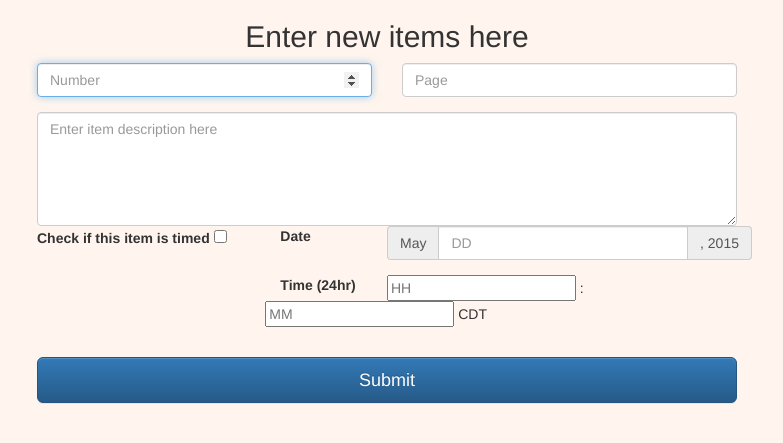
After one commit to hallliu/scav_site, a Django app: page /scav_board/add_item/ in a window 1280 px wide. The commit adds this page. Shown: the top 443 px of the page, without its empty margins (253-1036 px from the left). Run offline with Django 3.2, Linux system fonts and the light colour scheme; some libraries are stand-ins or nearby versions.

Commit message:
added the item submission page

```diff
--- a/scav_board/models.py
+++ b/scav_board/models.py
@@ -6,6 +6,7 @@ class Item(models.Model):
     number = models.IntegerField(db_index=True, unique=True)
     page = models.IntegerField(db_index=True)
     description = models.TextField()
+    expires = models.DateTimeField(blank=True, default=None, null=True)
 
 
 class Comment(models.Model):
--- /dev/null
+++ b/scav_board/static/scav_board/scripts/add_item_page.js
@@ -0,0 +1,44 @@
+var submit_function = function(fields) {
+    $("#submit-status").html("Submitting...");
+    var val_dict = {};
+    for (var key in fields) {
+        if (fields.hasOwnProperty(key))
+            val_dict[key] = fields[key].val();
+    }
+    var options = {
+        data: val_dict,
+        method: "POST",
+        headers: {
+            'X-CSRFToken': $.cookie("csrftoken")
+        },
+        success: function(data) {
+            var num = data["item_number"];
+            $("#submit-status").html("Item " + num + " has been successfully submitted.");
+        },
+        error: function(xhr) {
+            $("#submit-status").html(xhr.responseText);
+        }
+    };
+    $.ajax("/scav_board/add_item/", options);
+    clear_fields(fields);
+};
+
+var clear_fields = function(fields) {
+    for (var key in fields) {
+        if (fields.hasOwnProperty(key))
+            fields[key].val('');
+    }
+    fields["item-expires"].prop("checked", false);
+};
+
+var wrapper = {};
+
+$(document).ready(function() {
+    var all_fields = {};
+    ["item-page", "item-number", "item-description", "item-expires", "exp-day", "exp-hour", "exp-min"].forEach(function(fname) {
+        all_fields[fname] = $("#" + fname);
+    });
+    wrapper.submit_fn = function() {
+        submit_function(all_fields);
+    };
+});
--- /dev/null
+++ b/scav_board/static/scav_board/styles/unified-forms.css
@@ -0,0 +1,25 @@
+#registration-form {
+    max-width: 550px;
+    margin: 0 auto;
+}
+
+.custom-form-header {
+    text-align: center;
+}
+
+.g-recaptcha {
+    margin: 20px auto;
+}
+
+#item-form {
+    max-width: 700px;
+    margin: 0 auto;
+}
+
+.label {
+    margin-left: 5px;
+}
+
+body {
+    background-color: #FFF5EE;
+}
--- /dev/null
+++ b/scav_board/templates/scav_board/add_item_page.html
@@ -0,0 +1,62 @@
+<!DOCTYPE html>
+<html>
+<head lang="en">
+    <title>Add items to the board</title>
+    <meta charset="utf-8">
+    <meta http-equiv="X-UA-Compatible" content="IE=edge">
+    <meta name="viewport" content="width=device-width, initial-scale=1">
+
+    {% load staticfiles %}
+    <link rel="stylesheet" href="https://maxcdn.bootstrapcdn.com/bootstrap/3.3.4/css/bootstrap.min.css">
+    <link rel="stylesheet" href="https://maxcdn.bootstrapcdn.com/bootstrap/3.3.4/css/bootstrap-theme.min.css">
+    <link rel="stylesheet" href="{% static "scav_board/styles/unified-forms.css" %}">
+</head>
+<body>
+    <form id="item-form" method="post" action="javascript:wrapper.submit_fn();">
+        <h2 class="custom-form-header">Enter new items here</h2>
+        <div class="form-group row">
+            <div class="col-lg-6 col-md-6 col-sm-6">
+                <input id="item-number" type="number" name="item_number" class="form-control" placeholder="Number" required autofocus>
+            </div>
+            <div class="col-lg-6 col-md-6 col-sm-6">
+                <input id="item-page" type="number" name="item-page" class="form-control" placeholder="Page" required autofocus>
+            </div>
+        </div>
+        <textarea id="item-description" rows="5" name="description" class="form-control" placeholder="Enter item description here" required autofocus></textarea>
+        <div class="form-group row">
+            <div class="col-lg-4 col-md-4 col-sm-4">
+                <label>
+                    Check if this item is timed
+                    <input id="item-expires" type="checkbox" value="">
+                </label>
+            </div>
+            <div class="col-lg-8 col-md-8 col-sm-8">
+                <div class="form-group row">
+                    <label class="col-lg-3 col-md-3 col-sm-3" for="exp-day">Date</label>
+                    <span class="input-group">
+                        <span class="input-group-addon">May </span>
+                        <input id="exp-day" type="number" name="day" class="form-control" placeholder="DD">
+                        <span class="input-group-addon">, 2015</span>
+                    </span>
+                </div>
+                <div class="form-group row">
+                    <label class="col-lg-3 col-md-3 col-sm-3">Time (24hr)</label>
+                    <input id="exp-hour" type="number" placeholder="HH" name="hour"> :
+                    <input id="exp-min" type="number" placeholder="MM" name="minute"> CDT
+                </div>
+            </div>
+        </div>
+
+        <button class="btn btn-lg btn-primary btn-block" type="submit" id="submit" >Submit</button>
+        <p id="submit-status"></p>
+        {% if validation_failed %}
+        <p>You must be logged in to submit items!</p>
+        {% endif %}
+    </form>
+
+    <script src="https://ajax.googleapis.com/ajax/libs/jquery/2.1.3/jquery.min.js"></script>
+    <script src="https://maxcdn.bootstrapcdn.com/bootstrap/3.3.4/js/bootstrap.min.js"></script>
+    <script src="https://cdnjs.cloudflare.com/ajax/libs/jquery-cookie/1.4.1/jquery.cookie.min.js"></script>
+    <script src="{% static "scav_board/scripts/add_item_page.js" %}"></script>
+</body>
+</html>
--- a/scav_board/templates/scav_board/registration_page.html
+++ b/scav_board/templates/scav_board/registration_page.html
@@ -9,13 +9,13 @@
     {% load staticfiles %}
     <link rel="stylesheet" href="https://maxcdn.bootstrapcdn.com/bootstrap/3.3.4/css/bootstrap.min.css">
     <link rel="stylesheet" href="https://maxcdn.bootstrapcdn.com/bootstrap/3.3.4/css/bootstrap-theme.min.css">
-    <link rel="stylesheet" href="{% static "scav_board/styles/registration.css" %}">
+    <link rel="stylesheet" href="{% static "scav_board/styles/unified-forms.css" %}">
     <script src='https://www.google.com/recaptcha/api.js'></script>
 </head>
 <body>
     <form id="registration-form" method="post">
         {% csrf_token %}
-        <h2 class="registration-header">Register here</h2>
+        <h2 class="custom-form-header">Register here</h2>
         <div class="form-group row">
             <div class="col-lg-6 col-md-6 col-sm-6">
                 <input type="text" name="first_name" class="form-control" placeholder="First Name" required autofocus>
--- a/scav_board/urls.py
+++ b/scav_board/urls.py
@@ -9,5 +9,6 @@ urlpatterns = [
     url(r'logout/', user_logout),
     url(r'api/user_info/', user_info_view),
     url(r'registration/', registration_view),
+    url(r'add_item/', add_item_view),
     url(r'^$', homepage_view)
 ]
--- a/scav_board/views.py
+++ b/scav_board/views.py
@@ -46,6 +46,30 @@ def registration_view(request):
     new_user = authenticate(username=request.POST['username'], password=request.POST['password'])
     login(request, new_user)
     return redirect('/scav_board/')
+
+
+@ensure_csrf_cookie
+def add_item_view(request):
+    if request.method == 'GET':
+        return render(request, 'scav_board/add_item_page.html')
+
+    if request.user.id is None:
+        return HttpResponse("You are not logged in! Log in to create items.", content_type="text/plain",
+                            status=403)
+
+    item_dict = {
+        'number': int(request.POST['item-number']),
+        'page': int(request.POST['item-page']),
+        'description': request.POST['item-description'],
+    }
+    if len(request.POST.get('exp-day', '')):
+        expiry = datetime.datetime(2015, 5, int(request.POST.get('exp-day')),
+                                   int(request.POST.get('exp-hour', '0')), int(request.POST.get('exp-min', '0')))
+        expiry += datetime.timedelta(hours=5)
+        item_dict['expires'] = expiry
+
+    new_item = Item.objects.create(**item_dict)
+    return HttpResponse(json.dumps({'item_number': new_item.number}), content_type='application/json')
 
 
 def items_on_page(request, page_num):
```
Also changed, not shown: scav_board/static/scav_board/styles/registration.css (deleted, +0 -12 lines), scav_board/migrations/0005_item_expires.py (added), scav_board/migrations/0006_auto_20150502_0449.py (added), 1 other file.
